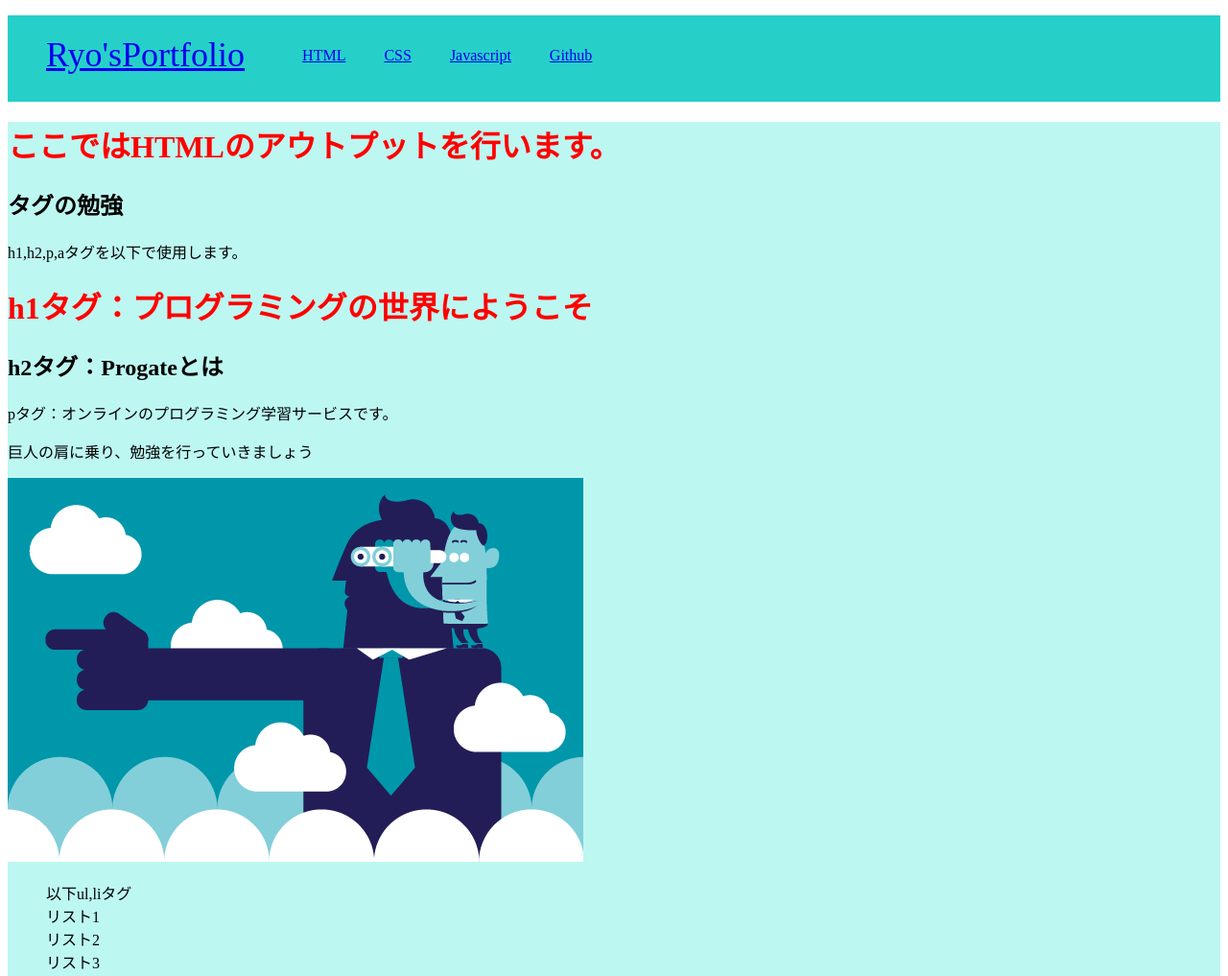
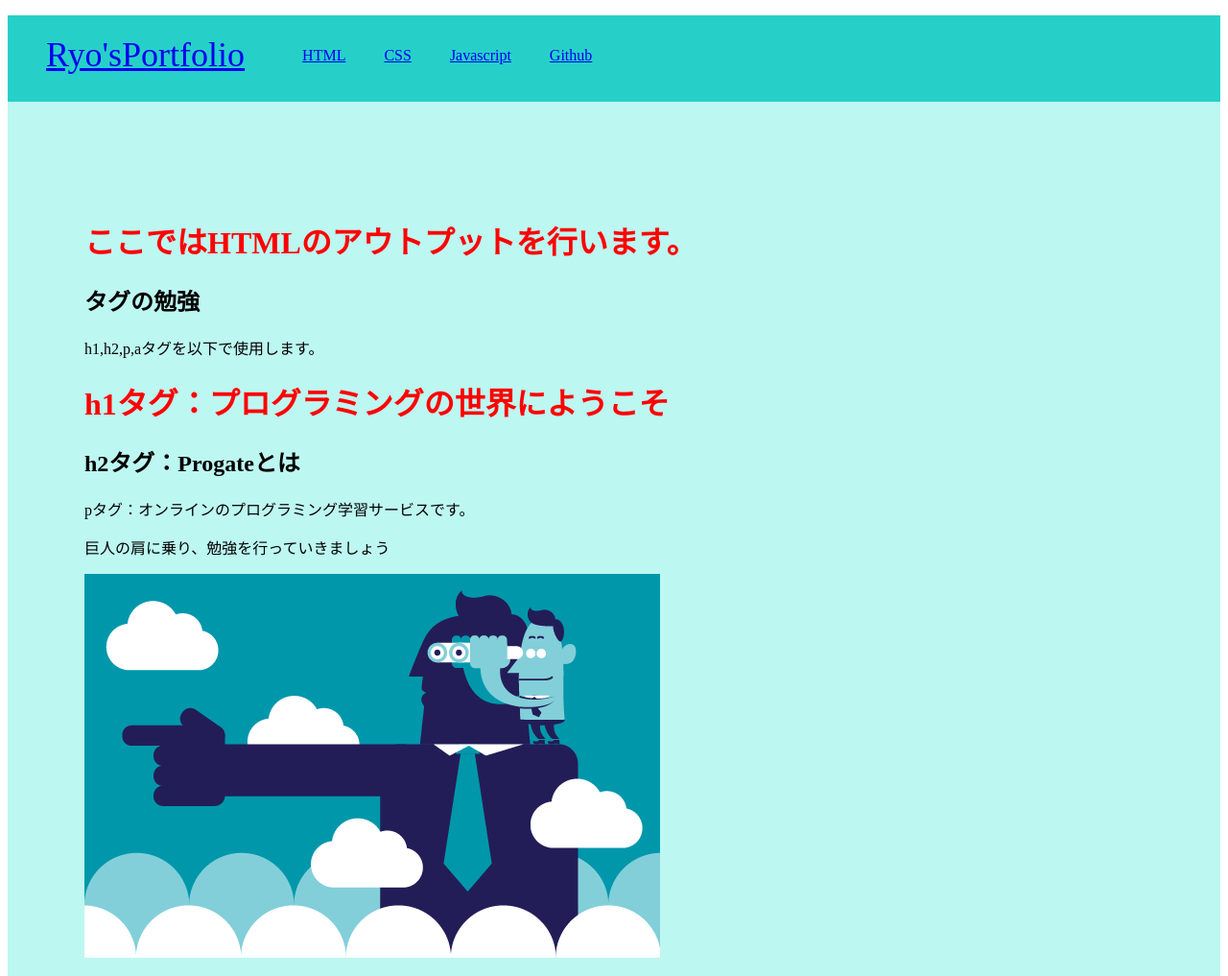
Before and after one commit to Ryo260/sampleWeb, a plain HTML site: page html.html in a window 1280 px wide. Shown: the top 1017 px of the page at 96% size. Drawn offline with Linux system fonts and the light colour scheme.

Commit message:
paddingを追加

```diff
--- a/html.html
+++ b/html.html
@@ -20,7 +20,9 @@
   </div>
 
   <div class="main">
-    <h1>ここではHTMLのアウトプットを行います。</h1>
+    <div class="copy-container">
+      <h1>ここではHTMLのアウトプットを行います。</h1>
+    </div>
     <h2>タグの勉強</h2>
     <p>h1,h2,p,aタグを以下で使用します。</p>
 
--- a/src/css/htmlStyles.css
+++ b/src/css/htmlStyles.css
@@ -14,6 +14,9 @@ li{
   list-style: none;
 }
 /* クラス */
+.main{
+  padding :100px 80px 100px 80px ;
+}
 .header{
   background-color: #26d0c9;
   color:#fff;
```
